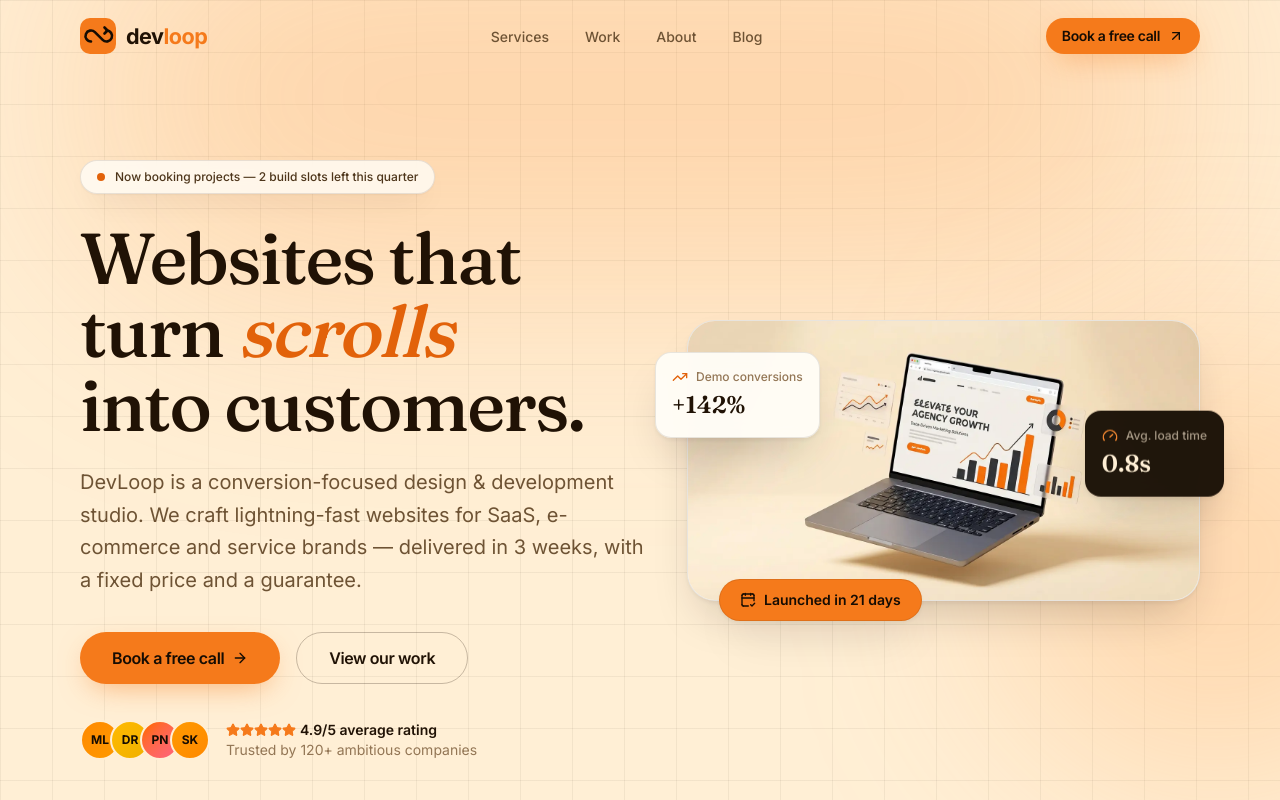
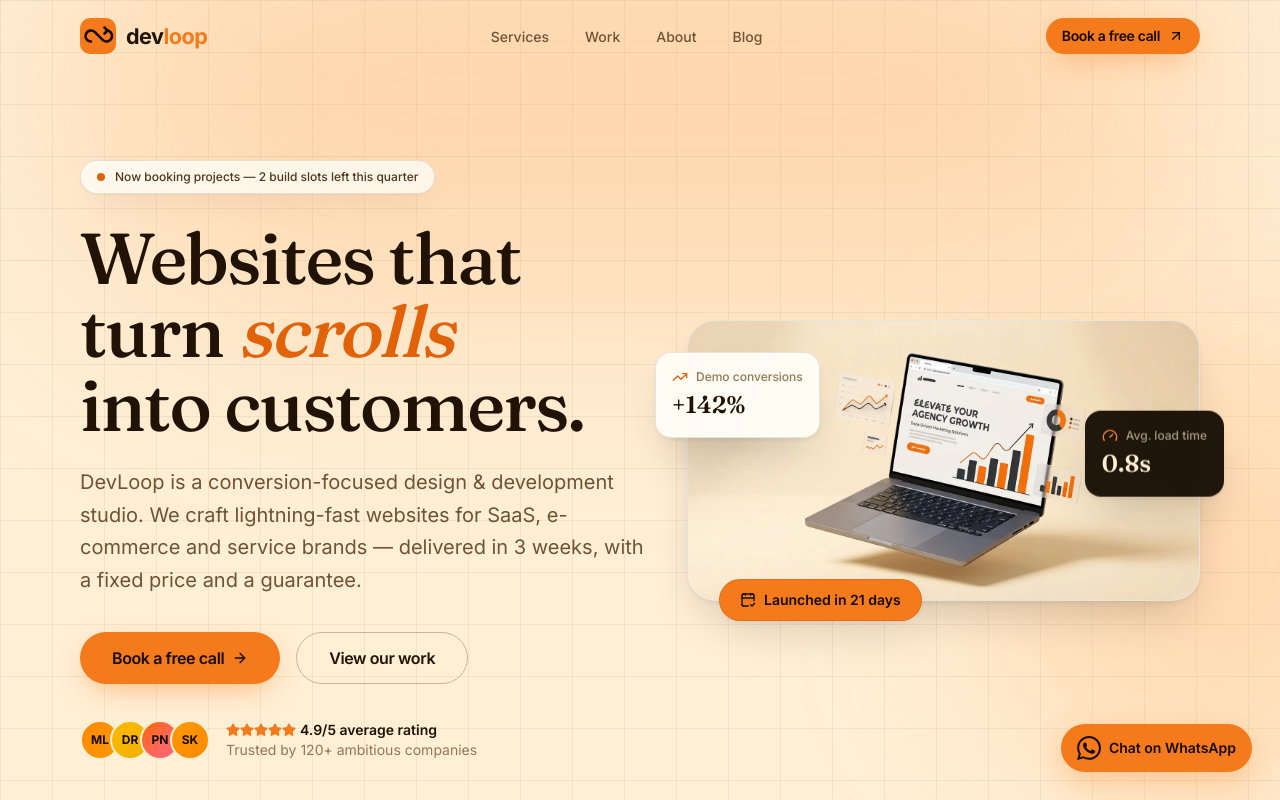
Before and after one commit to rehan-webdev/devloop-studio, a Next.js app: page / in a window 1280 px wide. Shown: the top 800 px of the page. Built offline with nearby package versions, Linux system fonts and the light colour scheme.

Commit message:
Add WhatsAppButton component to layout

```diff
--- a/src/app/layout.tsx
+++ b/src/app/layout.tsx
@@ -3,6 +3,7 @@
 import { site } from "@/content/site";
 import { Footer } from "@/components/layout/footer";
 import { Navbar } from "@/components/layout/navbar";
+import { WhatsAppButton } from "@/components/layout/whatsapp-button";
 import "./globals.css";
 import Script from 'next/script';
 
@@ -120,6 +121,7 @@
     </main>
 
     <Footer />
+    <WhatsAppButton />
   </body>
 
   <Script
```
